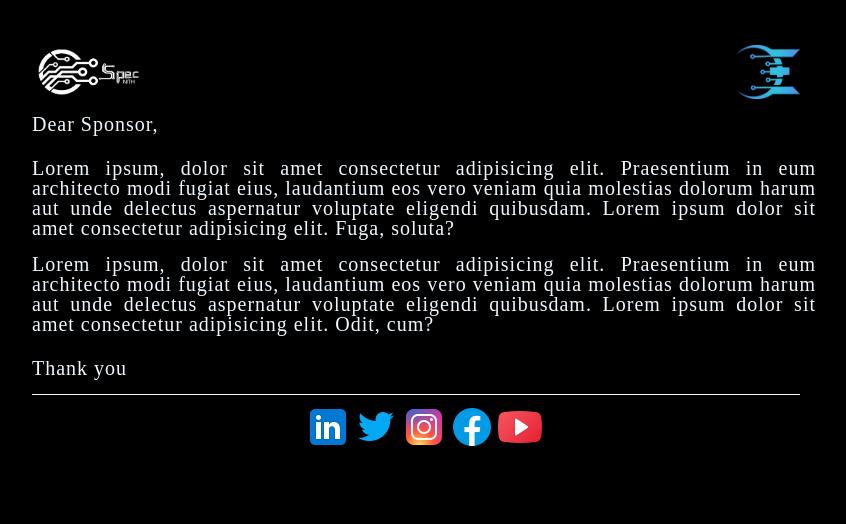
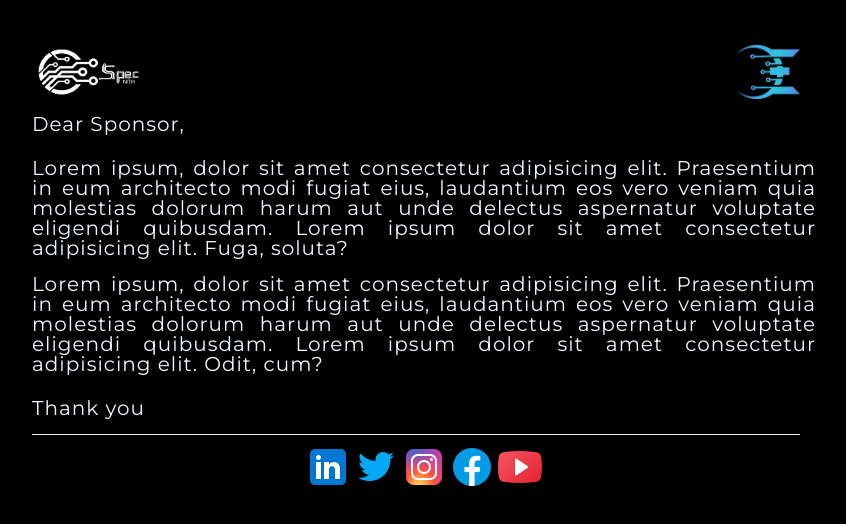
Before and after one commit to devilkiller-ag/spec-sponsor-mail, a plain HTML site: page index.html in a window 1280 px wide. Shown: the whole page, without its empty margins (216-1062 px from the left). Drawn offline with Linux system fonts and the light colour scheme.

Commit message:
changed font

```diff
--- a/index.html
+++ b/index.html
@@ -8,6 +8,8 @@
     <title>Mail to Sponsor</title>
 
     <style>
+        @import url('https://fonts.googleapis.com/css2?family=Montserrat&display=swap');
+
         /* || RESET */
         * {
             margin: 0;
@@ -43,7 +45,7 @@
         /* || GENERAL STYLING */
 
         body {
-            font-family: 'Times New Roman', Times, serif;
+            font-family: 'Montserrat', sans-serif;
             background-color: var(--BGCOLOR);
             color: var(--TEXTCOLOR);
             text-align: justify;
```
